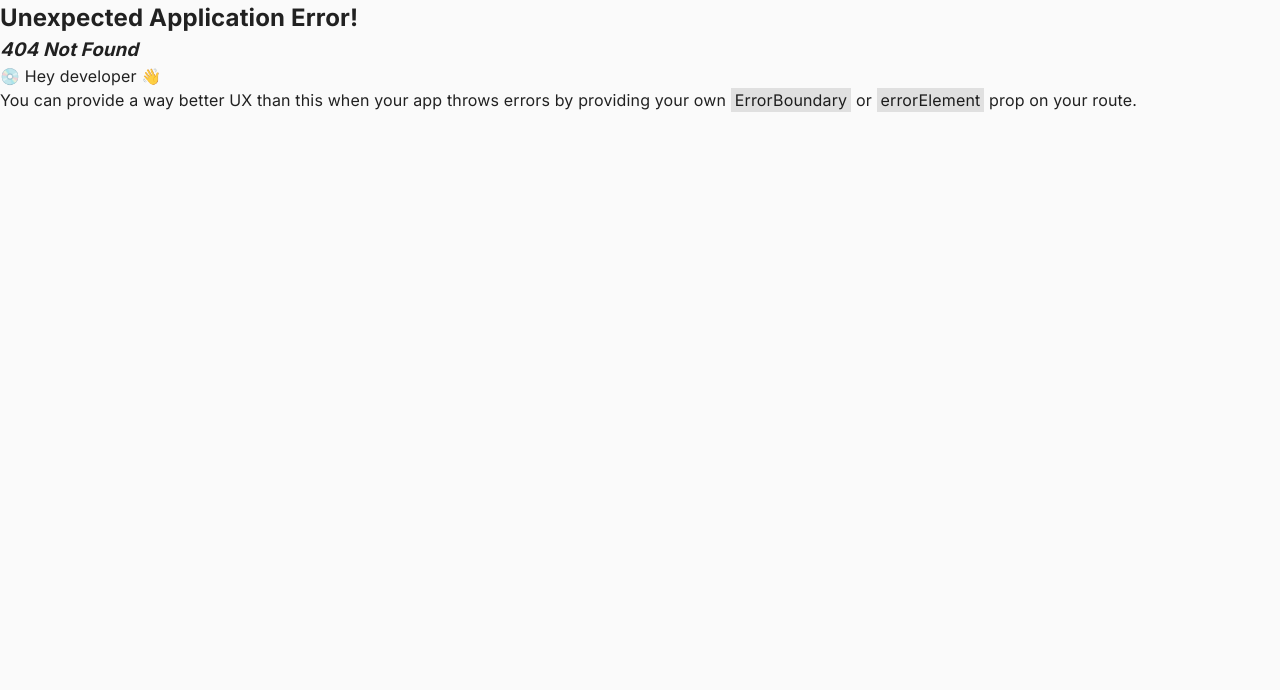
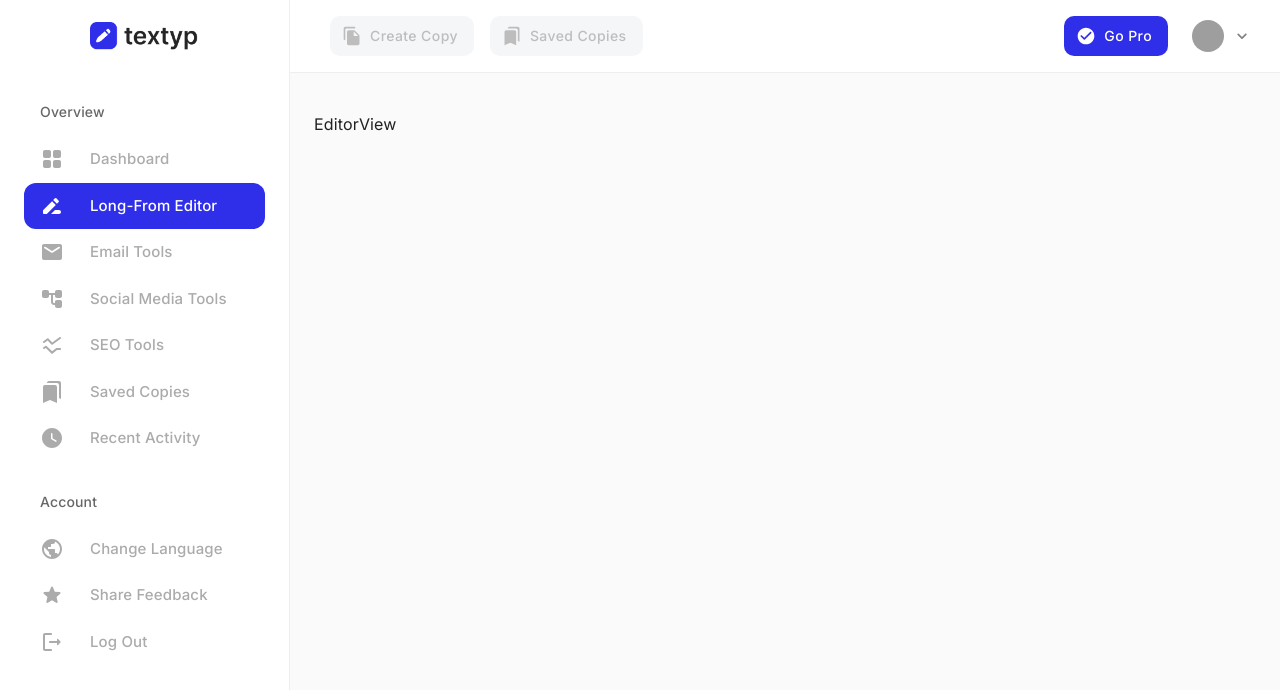
Before and after one commit to harithya/Textyp-React-MUI, a React (Vite) app: page /long-from-editor in a window 1280 px wide. Before the commit this address had no page. Shown: the top 690 px of the page. Built offline with nearby package versions, Linux system fonts and the light colour scheme; grey boxes are pictures that could not be loaded.

Commit message:
add active page

```diff
--- a/src/components/Sidebar/SidebarItem.tsx
+++ b/src/components/Sidebar/SidebarItem.tsx
@@ -1,14 +1,17 @@
 import React, { FC, PropsWithChildren } from 'react'
 import { styled, ListItemButton, ListItemText, ListItemIcon, colors } from '@mui/material'
 import Icon, { IconName } from '../Icon'
+import { NavLink, useLocation } from 'react-router-dom'
 
 interface Props {
     icon?: IconName,
-    active?: boolean | string
+    to?: string
 }
-const SidebarItem: FC<PropsWithChildren<Props>> = ({ children, icon, active }) => {
+const SidebarItem: FC<PropsWithChildren<Props>> = ({ children, icon, to = '/' }) => {
+    const location = useLocation();
     return (
-        <ListItem active={active?.toString()}>
+        // @ts-ignore
+        <ListItem component={NavLink} to={to} active={location.pathname == to ? 'true' : ''}>
             {icon && <StyledIcon>
                 <Icon name={icon} />
             </StyledIcon>}
@@ -19,10 +22,10 @@ const SidebarItem: FC<PropsWithChildren<Props>> = ({ children, icon, active }) =
     )
 }
 
-const ListItem = styled(ListItemButton)<Props>(({ active, theme }) => ({
+const ListItem = styled(ListItemButton)<{ active: string }>(({ active, theme }) => ({
     borderRadius: 12,
     // marginBottom: 5,
-    backgroundColor: active?.toString() ? theme.palette.primary.main : 'transparent',
+    backgroundColor: active == 'true' ? theme.palette.primary.main : 'transparent',
     '& .MuiTypography-root': {
         fontWeight: 500,
         color: active ? theme.palette.common.white : "#ABABAB",
--- a/src/components/Sidebar/index.tsx
+++ b/src/components/Sidebar/index.tsx
@@ -44,19 +44,19 @@ const Sidebar: FC<DrawerProps> = (props) => {
                     <ListSubheader component="div" id="nested-list-subheader">
                         Overview
                     </ListSubheader>
-                    <SidebarItem icon="GridViewRounded" active>Dashboard</SidebarItem>
-                    <SidebarItem icon="DriveFileRenameOutlineRounded">Long-From Editor</SidebarItem>
-                    <SidebarItem icon="EmailRounded">Email Tools</SidebarItem>
-                    <SidebarItem icon="AccountTreeRounded">Social Media Tools</SidebarItem>
-                    <SidebarItem icon="SsidChartRounded">SEO Tools</SidebarItem>
-                    <SidebarItem icon="BookmarksRounded">Saved Copies</SidebarItem>
-                    <SidebarItem icon="WatchLaterRounded">Recent Activity</SidebarItem>
+                    <SidebarItem icon="GridViewRounded" to="/" >Dashboard</SidebarItem>
+                    <SidebarItem icon="DriveFileRenameOutlineRounded" to="/long-from-editor">Long-From Editor</SidebarItem>
+                    <SidebarItem icon="EmailRounded" to="#">Email Tools</SidebarItem>
+                    <SidebarItem icon="AccountTreeRounded" to="#">Social Media Tools</SidebarItem>
+                    <SidebarItem icon="SsidChartRounded" to="#">SEO Tools</SidebarItem>
+                    <SidebarItem icon="BookmarksRounded" to="#">Saved Copies</SidebarItem>
+                    <SidebarItem icon="WatchLaterRounded" to="#">Recent Activity</SidebarItem>
                     <ListSubheader component="div" sx={{ marginTop: 2 }} id="nested-list-subheader-2">
                         Account
                     </ListSubheader>
-                    <SidebarItem icon="PublicRounded">Change Language</SidebarItem>
-                    <SidebarItem icon="StarRounded">Share Feedback</SidebarItem>
-                    <SidebarItem icon="LogoutRounded">Log Out</SidebarItem>
+                    <SidebarItem icon="PublicRounded" to="#">Change Language</SidebarItem>
+                    <SidebarItem icon="StarRounded" to="#">Share Feedback</SidebarItem>
+                    <SidebarItem icon="LogoutRounded" to="#">Log Out</SidebarItem>
                 </List>
             </Container>
         </Drawer>
--- /dev/null
+++ b/src/pages/editor/EditorView.tsx
@@ -0,0 +1,9 @@
+import React from 'react'
+
+const EditorView = () => {
+    return (
+        <div>EditorView</div>
+    )
+}
+
+export default EditorView
--- a/src/pages/home/HomeView.tsx
+++ b/src/pages/home/HomeView.tsx
@@ -45,6 +45,7 @@ const StyledChip = styled(Chip)<StyledChipProps>(({ theme, active }) => ({
     border: `1px solid ${theme.palette.grey[200]}`,
     '& .MuiChip-label': {
         fontWeight: 600,
+        fontSize: 14,
         color: active == 'true' && theme.palette.primary.main,
     },
     '&:hover': {
--- a/src/pages/index.tsx
+++ b/src/pages/index.tsx
@@ -1,5 +1,7 @@
 import HomeView from "./home/HomeView";
+import EditorView from "./editor/EditorView";
 
 export {
-    HomeView
+    HomeView,
+    EditorView
 }
--- a/src/routes/web.tsx
+++ b/src/routes/web.tsx
@@ -1,6 +1,6 @@
 import { createBrowserRouter } from "react-router-dom";
 import { Layout } from "../components";
-import { HomeView } from "../pages";
+import { EditorView, HomeView } from "../pages";
 
 const router = createBrowserRouter([
     {
@@ -10,6 +10,10 @@ const router = createBrowserRouter([
             {
                 path: '/',
                 element: <HomeView />
+            },
+            {
+                path: '/long-from-editor',
+                element: <EditorView />
             }
         ]
     }
```
